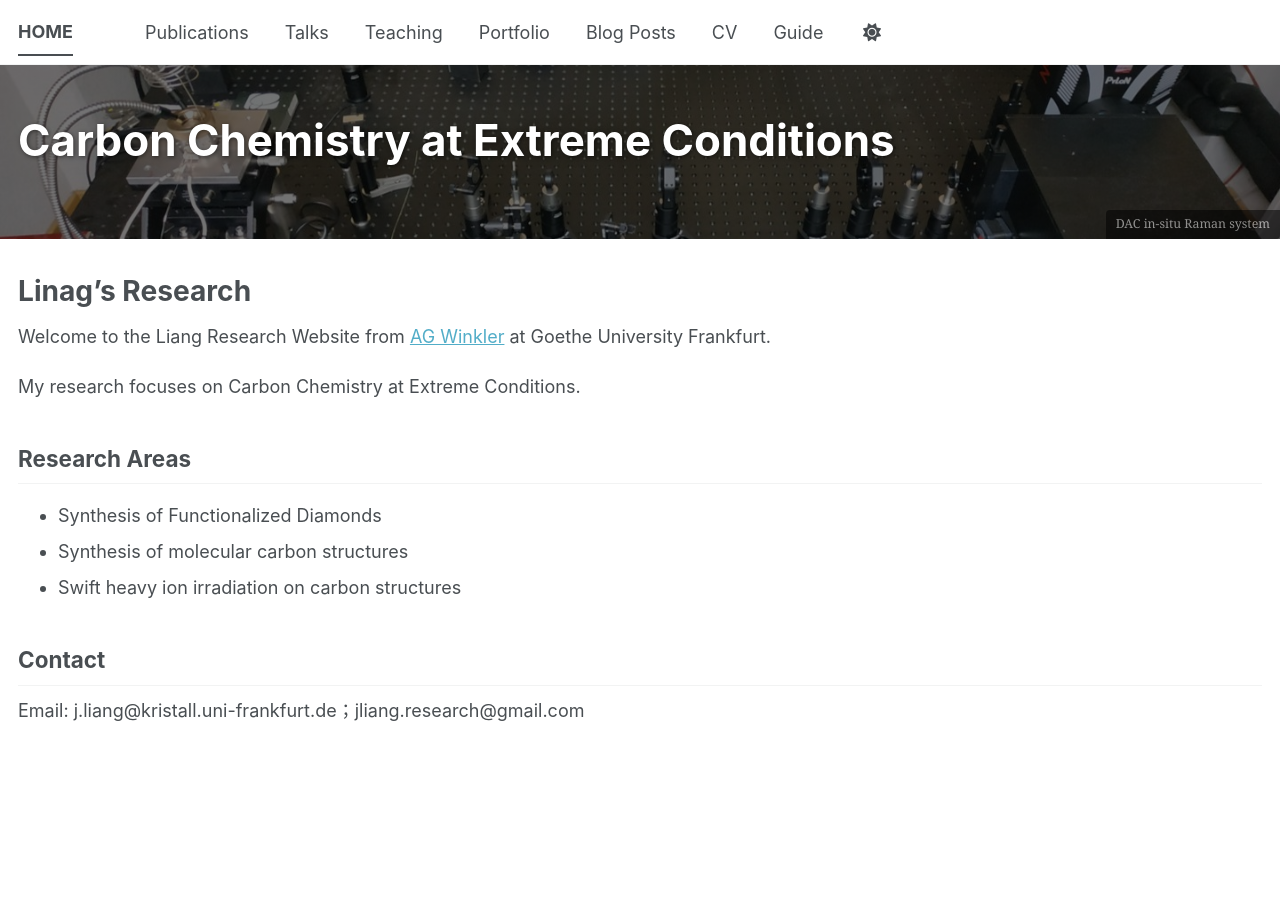
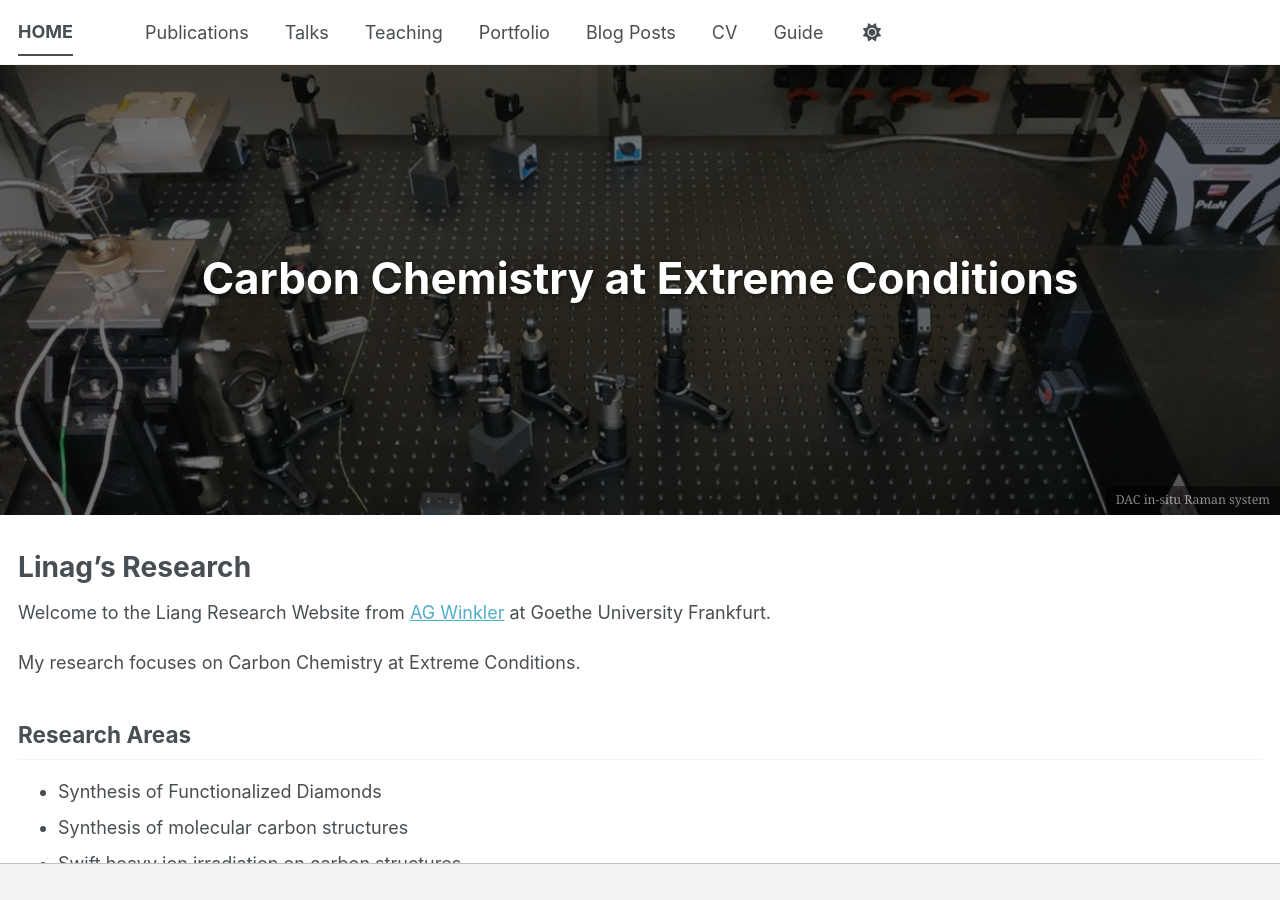
Before and after one commit to liangjiaxu-research/liangjiaxu-research.github.io, a Jekyll site: the page built from _pages/about.md, in a window 1280 px wide and 900 px high. Built offline with Jekyll 4.4.1, drawn with Linux system fonts in a browser that asks for light colours; a script bundle is joined from its source files by our own code; library files that are not in the unit come from our copies.

Commit message:
Update main.scss

```diff
--- a/assets/css/main.scss
+++ b/assets/css/main.scss
@@ -41,6 +41,8 @@
     "vendor/font-awesome/solid",
     "vendor/font-awesome/brands"
 ;
-.page__footer {
-    display: none !important;
+.page__hero--overlay {
+    min-height: 50vh;
+    display: flex;
+    align-items: center;
 }
```
